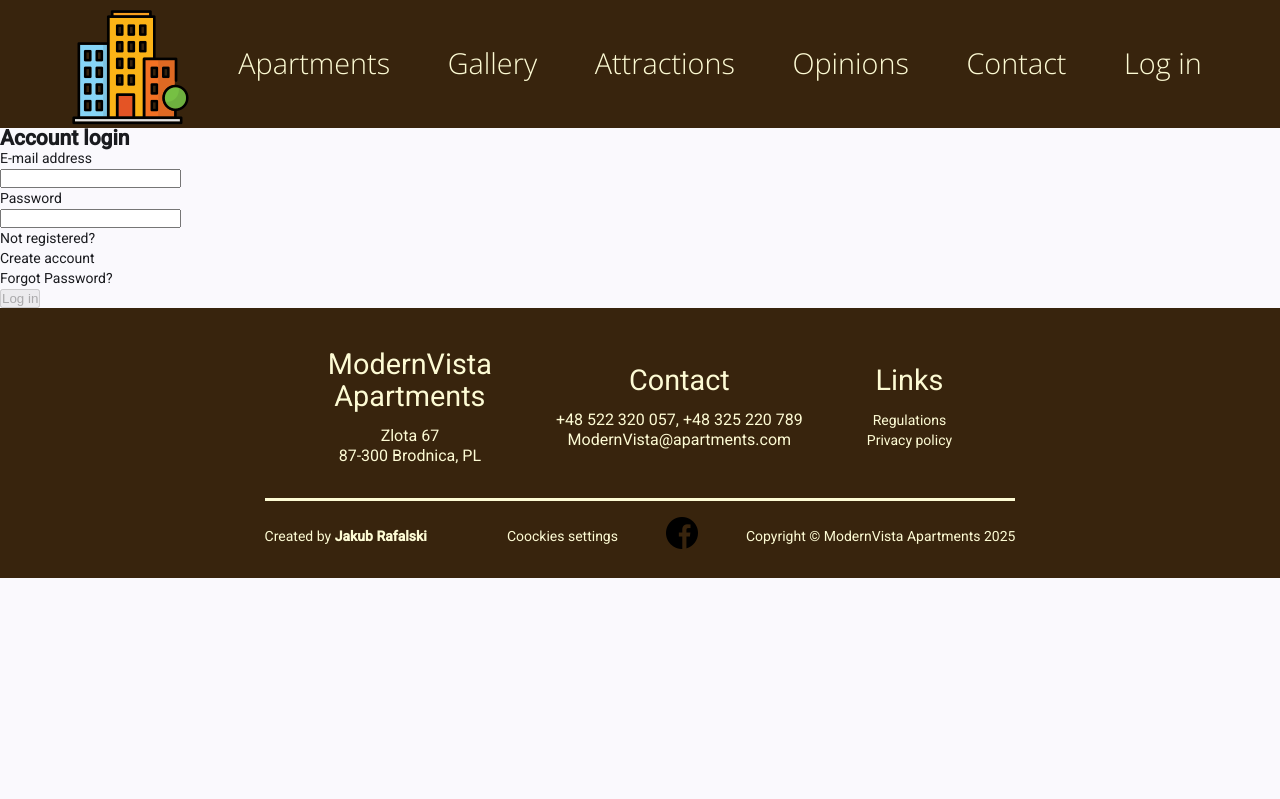
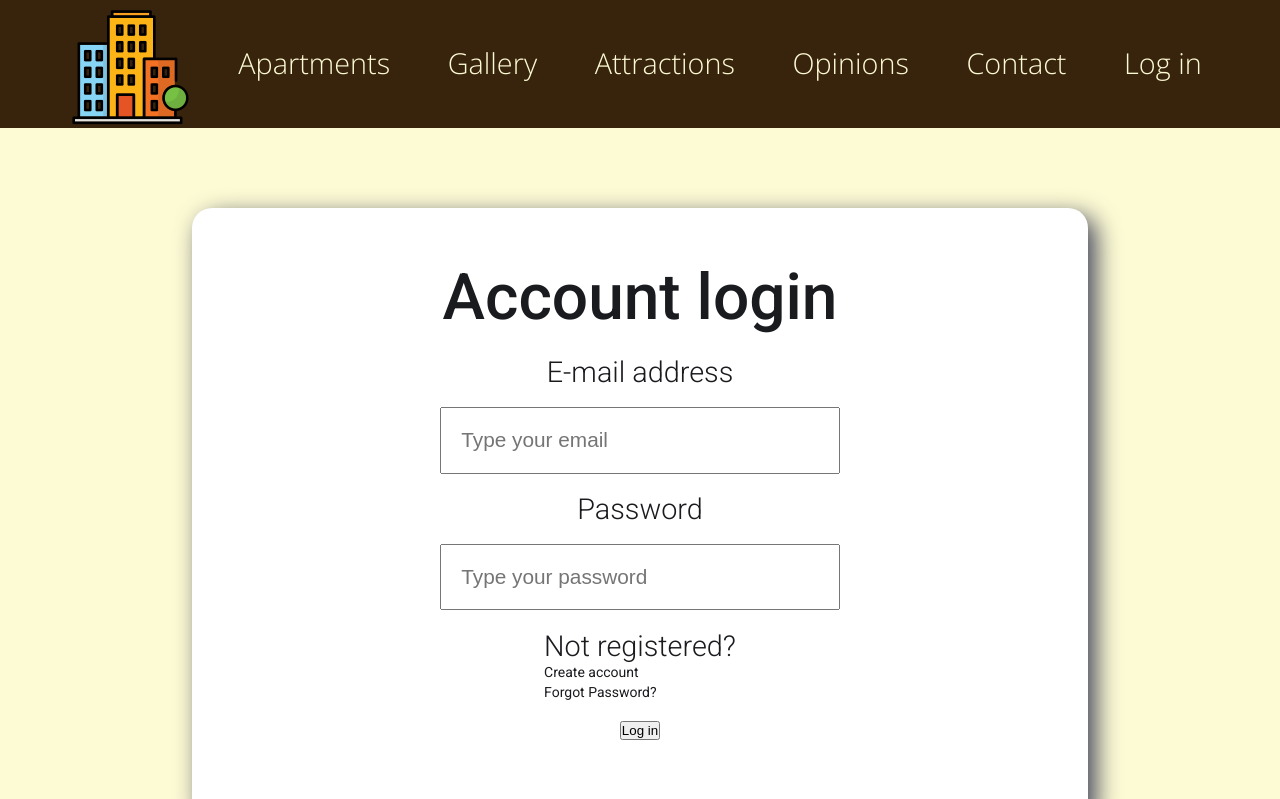
Before and after one commit to J4KU8Dev/Rent-a-flat, an Angular app: page /login in a window 1280 px wide. Shown: the top 799 px of the page. Built offline with nearby package versions, Linux system fonts and the light colour scheme.

Commit message:
form ready, now adding some styles to component, make connection between api and service

```diff
--- a/db.json
+++ b/db.json
@@ -1254,5 +1254,6 @@
       "number": "123-123-123",
       "time": "20-2-2026  17:0:34"
     }
-  ]
+  ],
+  "Users":[]
 }
--- a/src/app/auth/login/login.css
+++ b/src/app/auth/login/login.css
@@ -0,0 +1,48 @@
+.container{
+    width: 100vw;
+    height: 100%;
+     display: flex;
+    align-items: center;
+    justify-content: center;
+    background-color: var(--cream);
+}
+.content{
+    display: flex;
+    align-items: center;
+    justify-content: center;
+    flex-direction: column;
+    background-color: white;
+    border-radius: 20px;
+    padding: 5rem; /* will be more because of bad height size of container */
+    margin: 5rem 0;
+    width: 70vw;
+    -webkit-box-shadow: 8px 8px 24px 0px rgba(66, 68, 90, 1);
+    -moz-box-shadow: 8px 8px 24px 0px rgba(66, 68, 90, 1);
+    box-shadow: 8px 8px 24px 0px rgba(66, 68, 90, 1);
+    gap: 3rem;
+
+}
+.content h2{
+    font-size: 4rem;
+    text-wrap: nowrap;
+    font-weight: 500;
+}
+.content form{
+    width: 45vw;
+    display: flex;
+    align-items: center;
+    justify-content: center;
+    flex-direction: column;
+    gap: 1.2rem;
+}
+.content form p{
+    font-size: 1.8rem;
+    font-weight: 300;
+    line-height: 2rem;
+}
+.content form input{
+    width: 25rem;
+    padding: 1.2rem;
+    font-size: 1.3rem;
+}
+/* continue => */
--- a/src/app/auth/login/login.html
+++ b/src/app/auth/login/login.html
@@ -1,10 +1,11 @@
 <div class="container">
+    <div class="content">
         <h2>Account login</h2>
-    <form novalidate>
+        <form novalidate (submit)="onSubmit($event)">
             <p>E-mail address</p>
-        <input type="email">
+            <input type="email" [formField]="signalLoginModel.email" placeholder="Type your email">
             <p>Password</p>
-        <input type="password">
+            <input type="password" [formField]="signalLoginModel.password" placeholder="Type your password">
             <div class="options">
                 <div class="create-account-content">
                     <p>Not registered?</p><a>Create account</a>
@@ -13,6 +14,7 @@
                     <a>Forgot Password?</a>
                 </div>
             </div>
-        <button type="submit" disabled>Log in</button>
+            <button type="submit" >Log in</button>
         </form>
     </div>
+</div>
--- a/src/app/auth/login/login.ts
+++ b/src/app/auth/login/login.ts
@@ -1,11 +1,34 @@
-import { Component } from '@angular/core';
+import { Component, signal } from '@angular/core';
+import { email, FieldTree, form, required, FormField } from '@angular/forms/signals';
+interface LoginData {
+  email: string,
+  password: string,
+}
+
+const loginModel = signal<LoginData>({
+    email: '',
+    password: '',
+  })
 
 @Component({
   selector: 'app-login',
-  imports: [],
+  imports: [FormField],
   templateUrl: './login.html',
   styleUrl: './login.css',
 })
 export class Login {
-// add signal form to login component
+  signalLoginModel = form(loginModel, (fieldPath) => {
+    required(fieldPath.email, {message: 'Email is required.'}),
+    required(fieldPath.password, {message: 'Password is required.'}),
+    email(fieldPath.email, {message: 'Enter a valid email.'});
+  })
+
+  onSubmit(event: Event) {
+    event.preventDefault();
+    console.log(loginModel());
+    // add here connection with service and api
+    // find a way or idea how to check validation with email and passwd
+  }
+
+
 }
```
Also changed, not shown: src/app/services/auth-service.ts (added, +9 -0 lines). Lines whose indentation alone changed are shown as unchanged.
